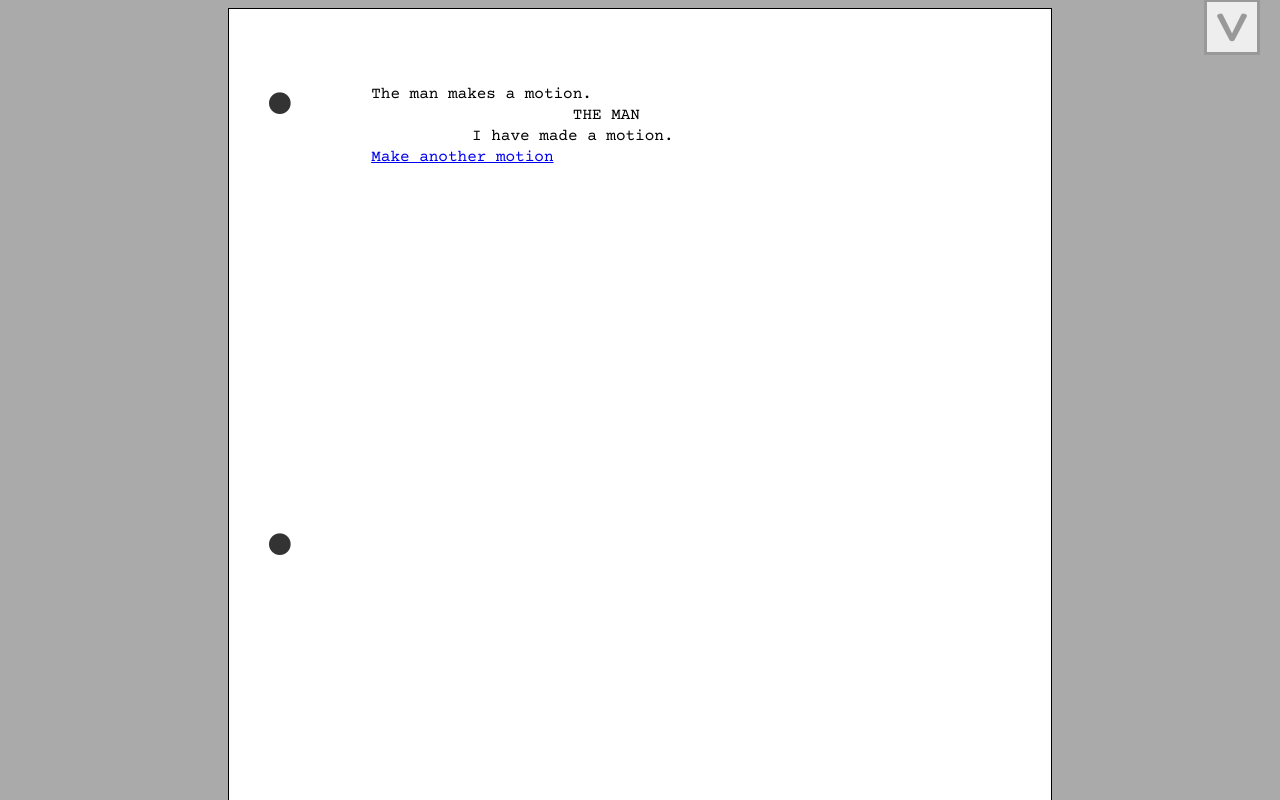
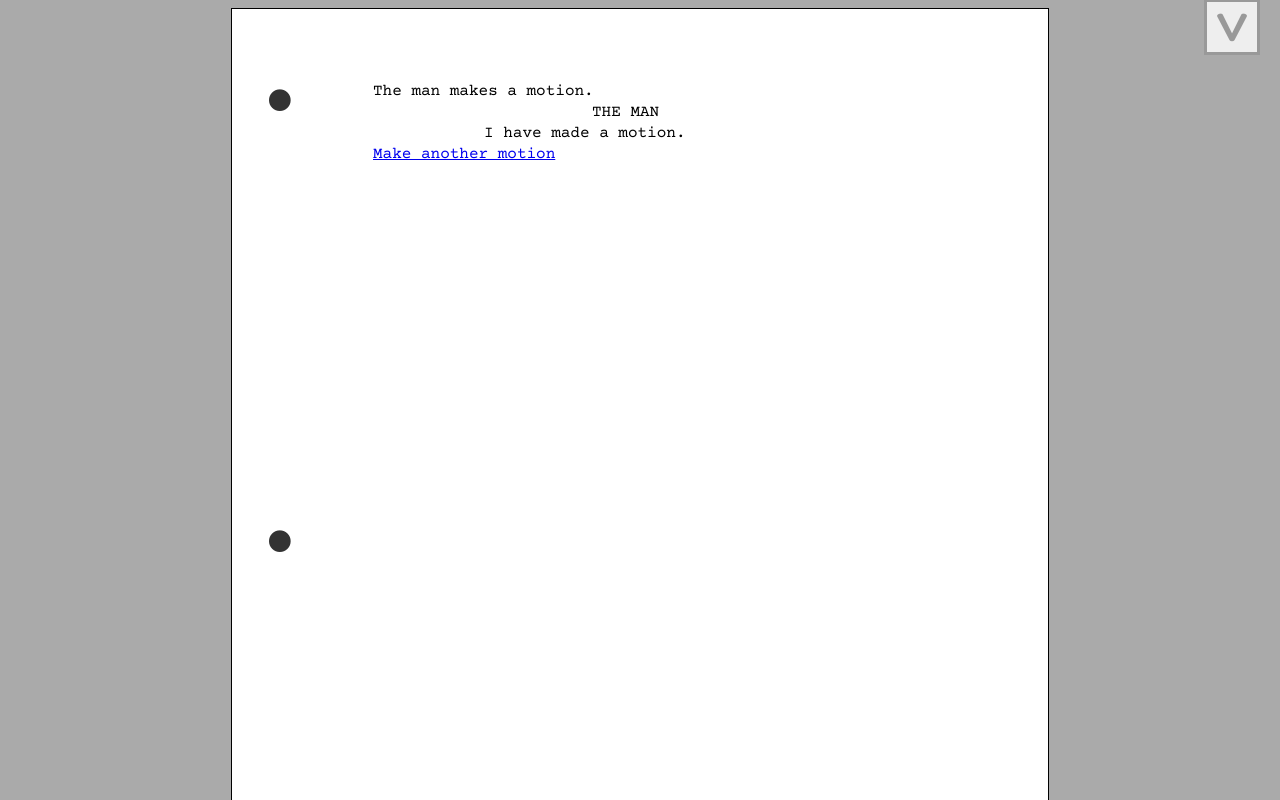
Before and after one commit to seansimonanimation/Screentastic, a website: page index.html in a window 1280 px wide. Shown: the top 800 px of the page. Drawn offline with Linux system fonts and the light colour scheme.

Commit message:
Horizontal Spacing fix
Changed the horizontal positioning of all elements from percents to hard
values.

```diff
--- a/css/screenStyle.css
+++ b/css/screenStyle.css
@@ -7,22 +7,22 @@ body { font-family: 'CourierPrime'; background: #AAA; }
 	width: 672px;
 	border-style: solid;
 	border-width: 1px;
-	padding: 75px;
+	padding: 72px;
 	z-index: 1;
 }
 #schCont {
+	position: relative;
 	display: block;
-	position: relative;
-	margin-left: auto;
-	margin-right: auto;
-	width: 80%;
+	margin-left: 69px;
+	width: 600px;
 	text-transform: uppercase;
 }
 
 #traCont {
+	position: relative;
 	display: block;
-	position: relative;
-	width: 80%;
+	margin-left: 69px;
+	width: 600px;
 	text-transform: uppercase;
 	text-align: right;
 }
@@ -30,36 +30,37 @@ body { font-family: 'CourierPrime'; background: #AAA; }
 #chaCont {
 	position: relative;
 	display: block;
-	margin-left: 40%;
-	width: 50%;
+	margin-left: 288px;
+	width: 250px;
 	text-transform: uppercase;
 }
 
 #diaCont {
-	margin-left: 25%;
-	width: 50%;
-
+	position: relative;
+	display: block;
+	margin-left: 180px;
+	width: 324px;
 }
 
 #actCont {
 	position: relative;
 	display: block;
-	margin-left: auto;
-	margin-right: auto;
-	width: 80%
+	margin-left: 69px;
+	width: 600px;
 }
 
 #parCont {
+	position: relative;
 	display: block;
-	position: relative;
-	margin-left: 30%;
-	width: 30%;
+	margin-left: 212px;
+	width: 250px;
 }
 
 #linkCont {
-	margin-left: auto;
-	margin-right: auto;
-	width: 80%;
+	position: relative;
+	display: block;
+	margin-left: 69px;
+	width: 600px;
 }
 
 #pageNumberCont {
```
